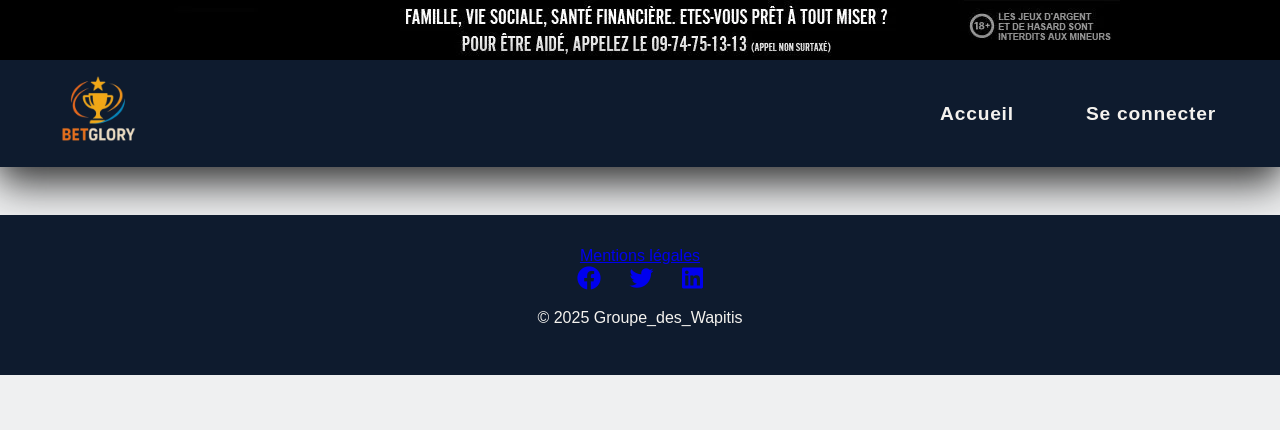
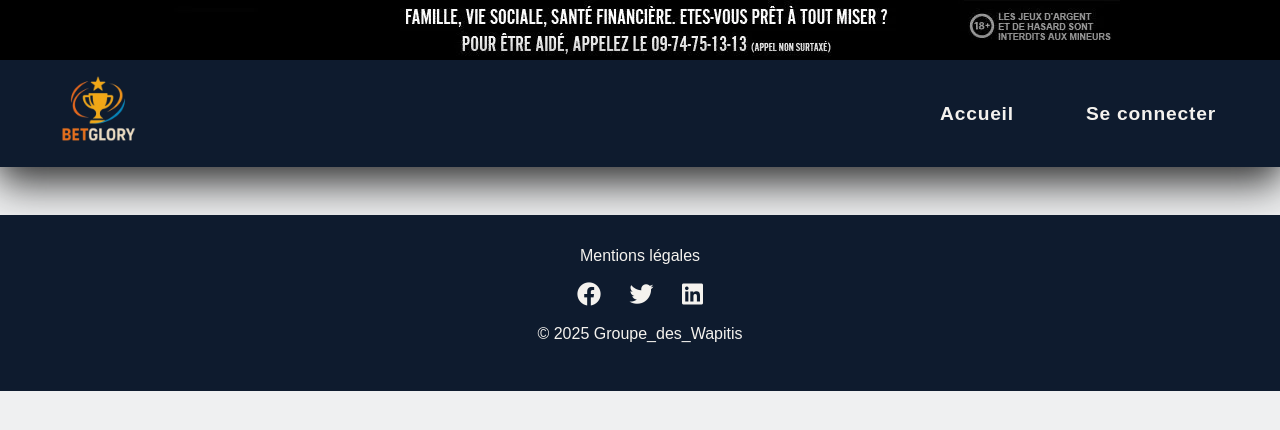
Before and after one commit to Neptune-dev/ProjetDevWeb, a PHP site: template site_paris_sportifs/views/base.php in a window 1280 px wide. Shown: the top 430 px of the page. Run offline with PHP 8.4, Linux system fonts and the light colour scheme; the template is opened without the code that fills it, so the values that code supplies are empty.

Commit message:
Footer de nouveau fonctionnel

```diff
--- a/site_paris_sportifs/public/css/footer.css
+++ b/site_paris_sportifs/public/css/footer.css
@@ -7,8 +7,17 @@ footer {
   margin-top: 3rem;
 }
 
+footer a {
+  color: var(--text-color);
+  text-decoration: none;
+}
+
+footer .socials {
+  margin: 1rem;
+}
+
 footer .socials a {
-  margin: 1rem 12px;
+  margin: 0 12px;
   font-size: 1.5rem;
   transition: color 0.3s ease;
 }
```
